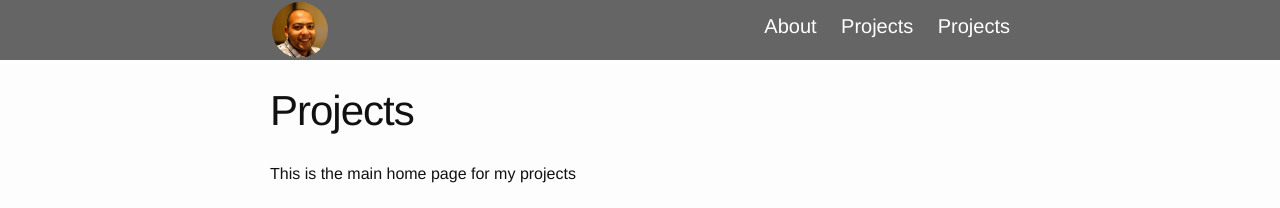
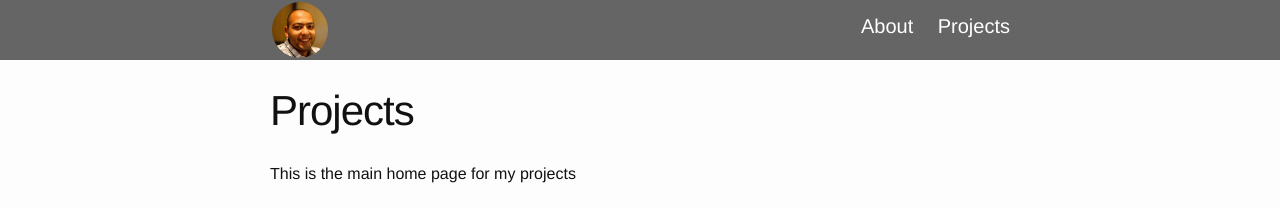
Before and after one commit to karimhamdanali/karimhamdanali.github.io, a Jekyll site: the page built from projects/index.html, in a window 1280 px wide. Shown: the top 208 px of the page. Built offline with Jekyll 4.4.1, drawn with Linux system fonts in a browser that asks for light colours.

Commit message:
header
now any page with navtitle variable set will appear in the navigation
menu up there, makes it easier to auto generate the navigation menu

```diff
--- a/_includes/header.html
+++ b/_includes/header.html
@@ -15,11 +15,10 @@
 
             <div class="trigger">
                 {% for page in site.pages %}
-                {% if page.title %}
+                {% if page.navtitle %}
                     <a class="page-link" href="{{ page.url | prepend: site.baseurl }}">{{ page.title }}</a>
                 {% endif %}
                 {% endfor %}
-                <a class="page-link" href="/projects/">Projects</a>
             </div>
         </nav>
     </div>
--- a/projects/index.html
+++ b/projects/index.html
@@ -1,6 +1,7 @@
 ---
 layout: page
 title: Projects
+navtitle: Projects
 permalink: /projects/
 ---
 
```
Also changed, not shown: about.md (+1 -0 lines).
